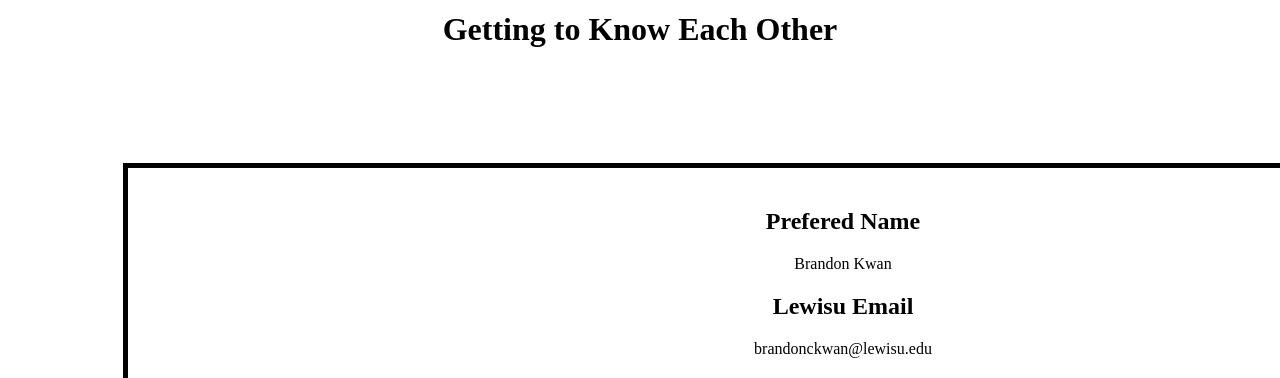
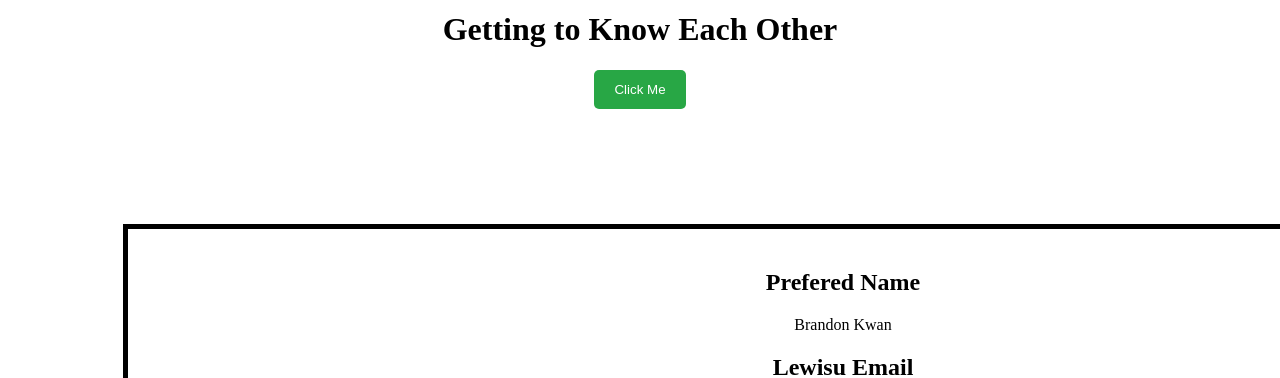
Before and after one commit to bkwan1234/g-t-k-e-o-e, a plain HTML site: page index.html in a window 1280 px wide. Shown: the part 722-1100 px from the top of the page. Drawn offline with Linux system fonts and the light colour scheme.

Commit message:
Update index.html

```diff
--- a/index.html
+++ b/index.html
@@ -7,7 +7,7 @@
 <img src="https://mail.google.com/mail/u/0?ui=2&ik=f8d3b56d21&attid=0.1&permmsgid=msg-a:r-7163828210493738838&th=1925fe589c496ddf&view=fimg&fur=ip&sz=s0-l75-ft&attbid=ANGjdJ_FWkzi1Dqngrz8R6FxwK6hQ4B7ZD-Qlsly2xYTBL-f3odeXarYc23llMwVbNgQIhs3sZPdbMsvWLn_5bojhjv4h1TVwC3bjNVOWoQ0-3lJ6YZ7WShooNjiZuM&disp=emb&realattid=D8FED2DB-3423-40DD-AA66-C35E5ACBD287" alt="Brandon Kwan" width="500" height="700">
 
 <h1>Getting to Know Each Other</h1>
-
+<button onclick="alert('Hello, welcome to my website!')" style="padding: 12px 20px; background-color: #28a745; color: white; border: none; border-radius: 5px; cursor: pointer;">Click Me</button>
 <div class="box-one">
     <h2>Prefered Name</h2>
         <p>Brandon Kwan</p>
```
